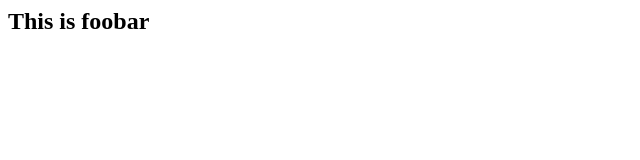
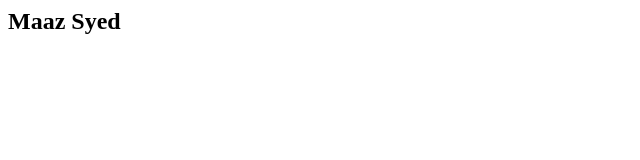
Before and after one commit to Maazsyed909/foobar, a plain HTML site: page index.html in a window 1280 px wide. Shown: the full height of the page, 0-640 px from the left. Drawn offline with Linux system fonts and the light colour scheme.

Commit message:
update h2 with my name

```diff
--- a/index.html
+++ b/index.html
@@ -3,6 +3,6 @@
         <title>I'm committed</title>
     </head>
     <body>
-        <h2>This is foobar</h2>
+        <h2>Maaz Syed</h2>
     </body>
 </html>
```
